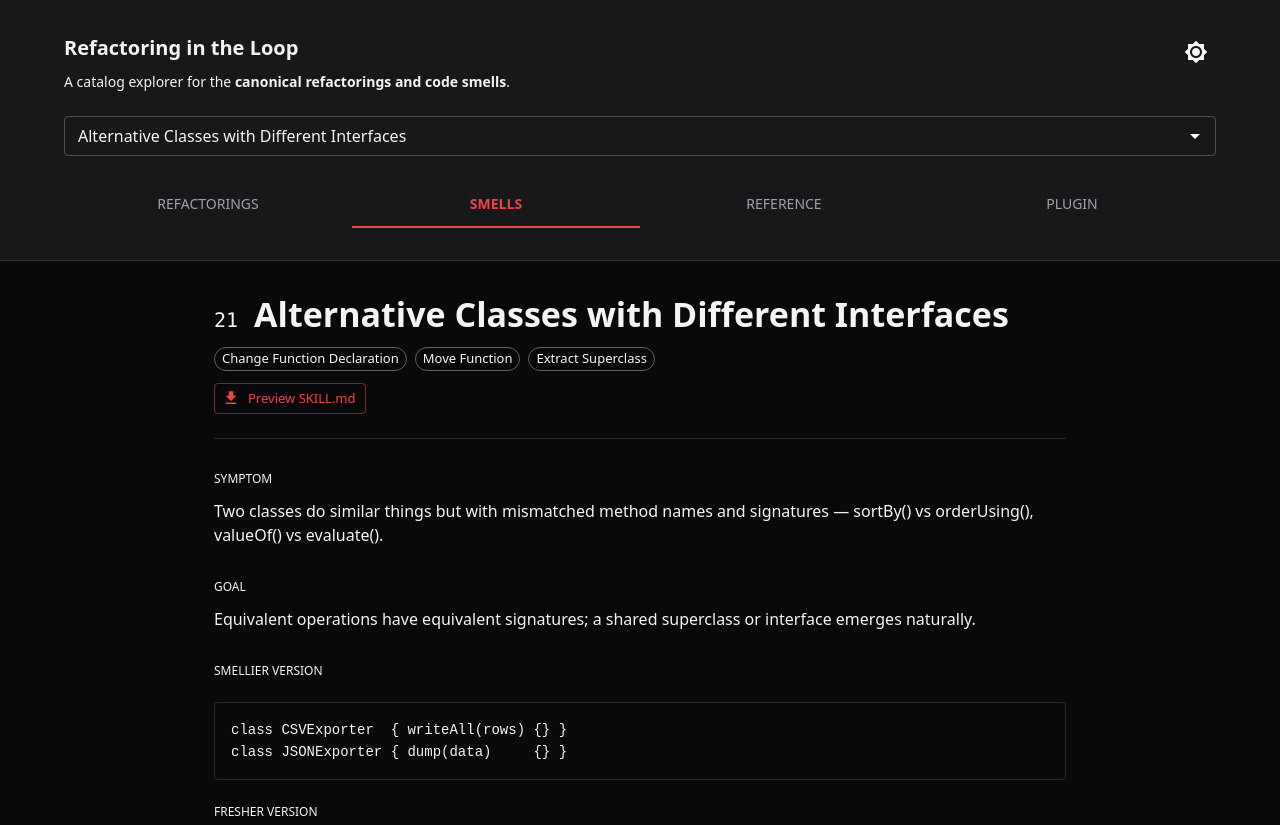
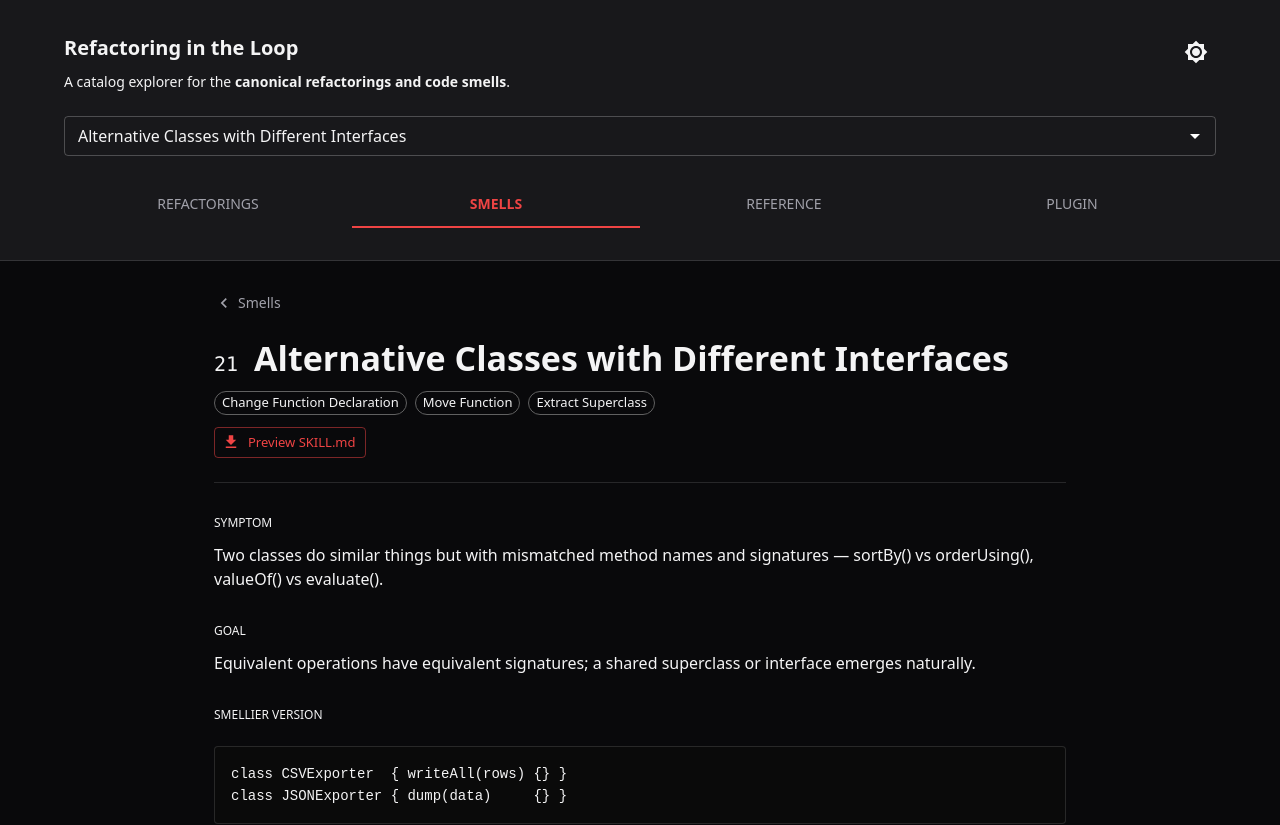
Before and after one commit to wallacedrew/ritl, a Next.js app: page /smells/alternative-classes-with-different-interfaces in a window 1280 px wide. Shown: the top 825 px of the page. Built offline with nearby package versions, Linux system fonts and the light colour scheme; what @mui/material-nextjs would draw is missing.

Commit message:
feat: breadcrumb back-link on refactoring + smell detail pages

```diff
--- a/src/refactorings/components/RefactoringDetail.tsx
+++ b/src/refactorings/components/RefactoringDetail.tsx
@@ -3,6 +3,7 @@ import Divider from "@mui/material/Divider";
 import Stack from "@mui/material/Stack";
 
 import BeforeAfterCodeBlocks from "@/shared/components/BeforeAfterCodeBlocks";
+import CatalogBackLink from "@/shared/components/CatalogBackLink";
 import CatalogEntryHeader from "@/shared/components/CatalogEntryHeader";
 import CatalogSection from "@/shared/components/CatalogSection";
 
@@ -17,6 +18,7 @@ export default function RefactoringDetail({ refactoring, number }: RefactoringDe
   return (
     <Container maxWidth="md" sx={{ py: 4 }}>
       <Stack spacing={3}>
+        <CatalogBackLink href="/" label="Refactorings" />
         <CatalogEntryHeader
           name={refactoring.name}
           number={number}
--- /dev/null
+++ b/src/shared/components/CatalogBackLink.tsx
@@ -0,0 +1,31 @@
+"use client";
+
+import ChevronLeftIcon from "@mui/icons-material/ChevronLeft";
+import Link from "@mui/material/Link";
+import NextLink from "next/link";
+
+interface CatalogBackLinkProps {
+  href: string;
+  label: string;
+}
+
+export default function CatalogBackLink({ href, label }: CatalogBackLinkProps) {
+  return (
+    <Link
+      component={NextLink}
+      href={href}
+      underline="hover"
+      color="text.secondary"
+      variant="body2"
+      sx={{
+        display: "inline-flex",
+        alignItems: "center",
+        gap: 0.5,
+        alignSelf: "flex-start",
+      }}
+    >
+      <ChevronLeftIcon fontSize="small" />
+      {label}
+    </Link>
+  );
+}
--- a/src/smells/components/SmellDetail.tsx
+++ b/src/smells/components/SmellDetail.tsx
@@ -3,6 +3,7 @@ import Divider from "@mui/material/Divider";
 import Stack from "@mui/material/Stack";
 
 import BeforeAfterCodeBlocks from "@/shared/components/BeforeAfterCodeBlocks";
+import CatalogBackLink from "@/shared/components/CatalogBackLink";
 import CatalogEntryHeader from "@/shared/components/CatalogEntryHeader";
 import CatalogSection from "@/shared/components/CatalogSection";
 
@@ -17,6 +18,7 @@ export default function SmellDetail({ smell, number }: SmellDetailProps) {
   return (
     <Container maxWidth="md" sx={{ py: 4 }}>
       <Stack spacing={3}>
+        <CatalogBackLink href="/smells" label="Smells" />
         <CatalogEntryHeader name={smell.name} number={number} relatedNames={smell.refactorings} />
         <Divider />
         <CatalogSection label="Symptom" body={smell.symptom} />
```
Also changed, not shown: 2 other files (tests, documents, lock files or other folders).
